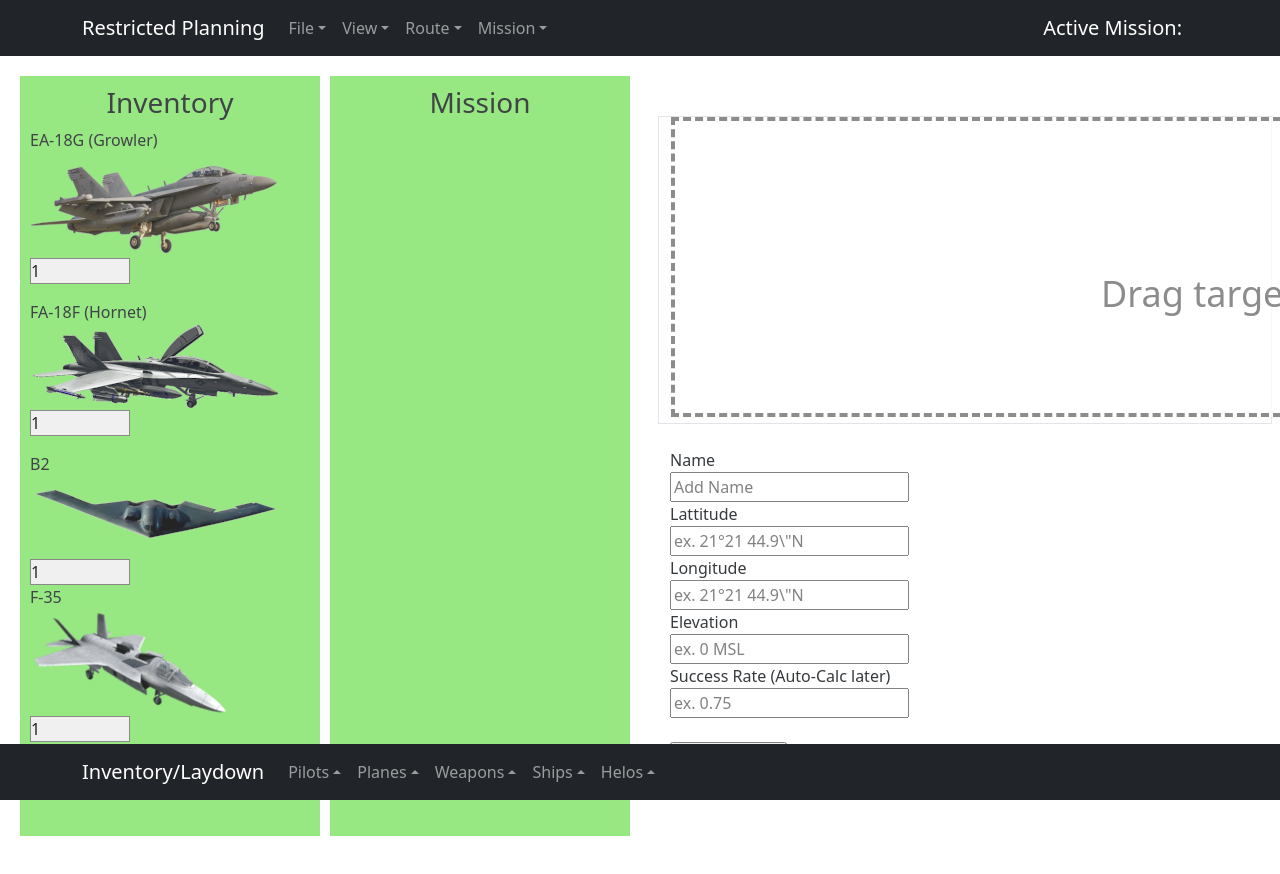
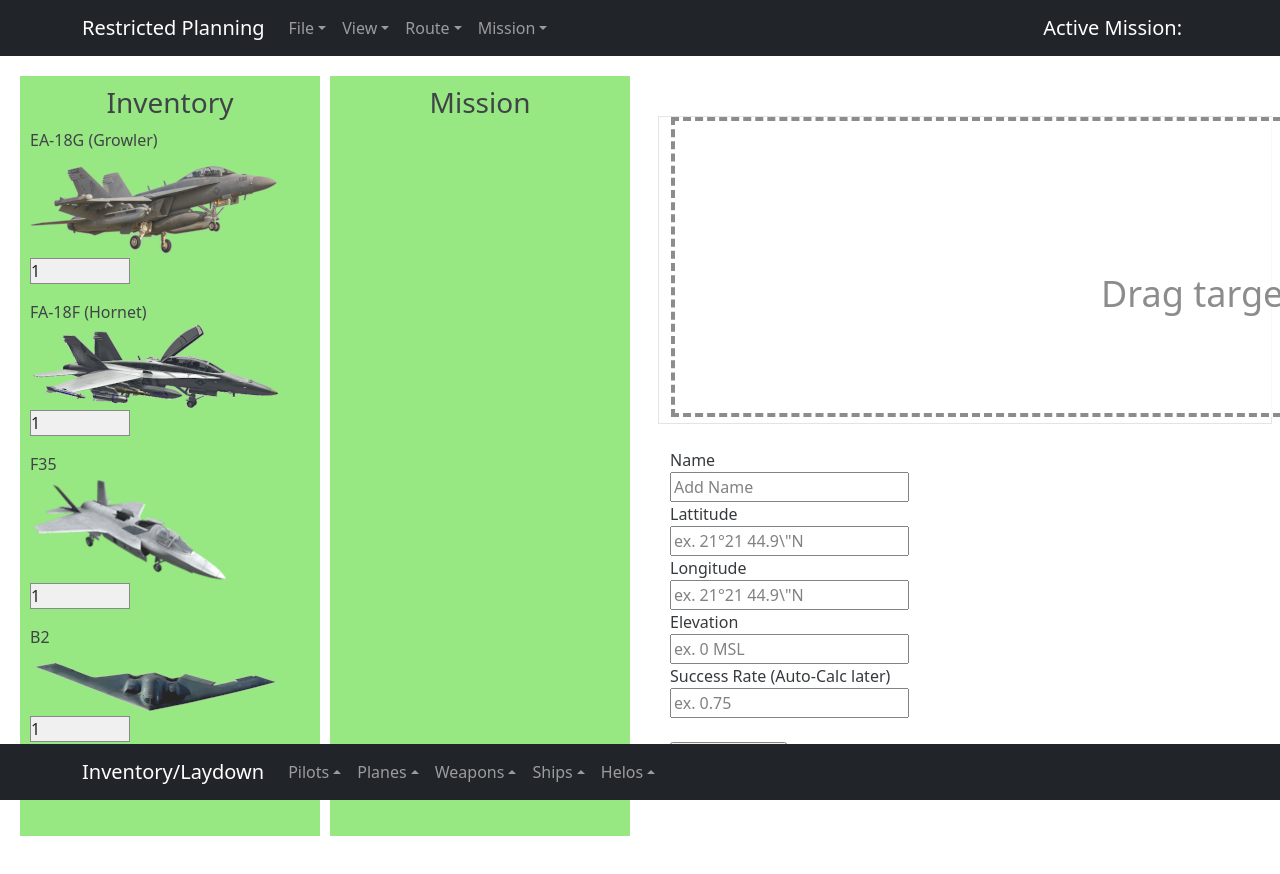
Before and after one commit to Jonathan805/RestrictedPlanning, a React (Create React App) app: page / in a window 1280 px wide. Shown: the top 874 px of the page. Built offline with nearby package versions, Linux system fonts and the light colour scheme; what react-sizeme would draw is missing.

Commit message:
Created new aircraft component
Creating new aircraft component to clean up app.js

```diff
--- a/src/App.js
+++ b/src/App.js
@@ -1,5 +1,5 @@
 import React, { Component } from "react"
-import { useState, useEffect} from 'react'
+import { useState, useEffect } from 'react'
 import './App.css';
 import Nav from "./Components/Navbar";
 import Inventory from "./Components/Inventory";
@@ -19,15 +19,16 @@
 import ToastMessage from "./Components/ToastMessage";
 import TaskList from "./Components/CustomTimeline/components/taskList/TaskList";
 import { DataViewPort } from "./Components/CustomTimeline/components/viewport/DataViewPort";
+import Aircraft from "./Components/Aircraft";
 
 
 
 class App extends Component {
-  showToast =  (message) =>  {
+  showToast = (message) => {
     <></>
   }
 
-  Toast = () => {<ToastMessage/>}
+  Toast = () => { <ToastMessage /> }
 
 
   createTarget = async (task) => {
@@ -35,7 +36,7 @@
     const res = await fetch('http://localhost:5000/targets', {
       method: 'POST',
       headers: {
-        'Content-type' : 'application/json'
+        'Content-type': 'application/json'
       },
       body: JSON.stringify(task)
     })
@@ -55,55 +56,24 @@
           <main className="flexbox" >
             <Board id="board-1" className="board" >
               <center><h3>Inventory</h3></center>
+              <Card id="Aircraft-1" className="aircraft" draggable="true">
+                <Aircraft aircraftName='EA-18G (Growler)' image={Growler} />
+              </Card>
               <Card id="Aircraft-2" className="aircraft" draggable="true">
-                <p>EA-18G (Growler)
-                <br></br><img src={Growler} alt="Growler" />
-                  <select name="count" id="count">
-                    <option value="1">1</option>
-                    <option value="2">2</option>
-                    <option value="3">3</option>
-                  </select>
-                </p>
+                <Aircraft aircraftName='FA-18F (Hornet)' image={FA18F} />
               </Card>
 
               <Card id="Aircraft-3" className="aircraft" draggable="true">
-                <p>FA-18F (Hornet)
-                <br></br><img src={FA18F} alt="FA-18F" />
-                  <select name="count" id="count">
-                    <option value="1">1</option>
-                    <option value="2">2</option>
-                    <option value="3">3</option>
-                  </select>
-                </p>
+                <Aircraft aircraftName='F35' image={F35} />
               </Card>
 
               <Card id="Aircraft-4" className="aircraft" draggable="true">
-                <p>B2 <br></br>
-                  <img src={B2} alt="B2" /></p>
-                <select name="count" id="count">
-                  <option value="1">1</option>
-                  <option value="2">2</option>
-                  <option value="3">3</option>
-                  <option value="4">4</option>
-                </select>
-              </Card>
-
-              <Card id="Aircraft-1" className="aircraft" draggable="true">
-                <p>F-35
-                <br></br>
-                  <img src={F35} alt="F35" />
-                  <select name="count" id="count">
-                    <option value="1">1</option>
-                    <option value="2">2</option>
-                  </select>
-                </p>
+                <Aircraft aircraftName='B2' image={B2} />
               </Card>
             </Board>
             <Board id="board-2" className="board">
               <center><h3>Mission</h3></center>
-
             </Board>
-
           </main>
         </section>
 
@@ -112,12 +82,12 @@
           <section className="section-right">
             <section className="section-top">
               <Row>
-                <TargetList/>
+                <TargetList />
               </Row>
             </section>
-            <br/>
+            <br />
             <section className="section-top">
-              <CreateTarget createTarget={this.createTarget}/>
+              <CreateTarget createTarget={this.createTarget} />
             </section>
           </section>
 
--- /dev/null
+++ b/src/Components/Aircraft.js
@@ -0,0 +1,20 @@
+/*Aircraft object placed in card*/
+
+const Aircraft = ({aircraftName, image}) => {
+    return (
+        <p>{aircraftName}
+        <br></br><img src={image} alt={aircraftName} />
+          <select name="count" id="count">
+            <option value="1">1</option>
+            <option value="2">2</option>
+            <option value="3">3</option>
+            <option value="4">4</option>
+            <option value="5">5</option>
+            <option value="6">6</option>
+            <option value="7">7</option>
+          </select>
+        </p>
+    )
+}
+
+export default Aircraft
```
